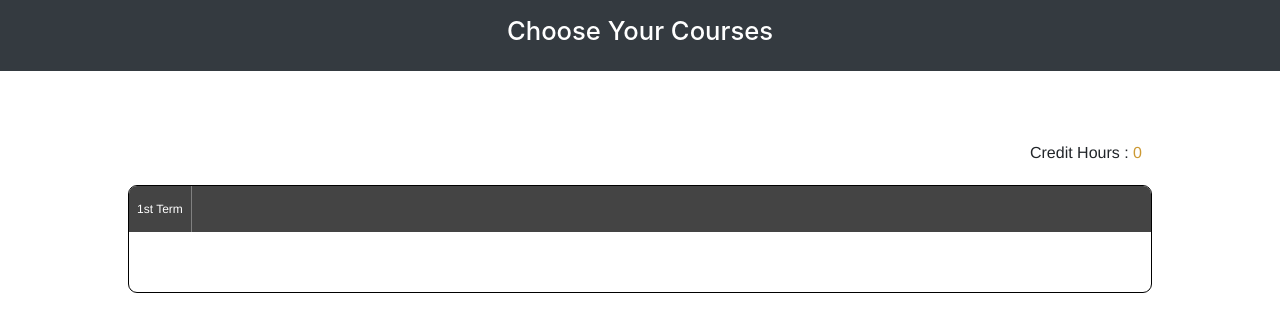
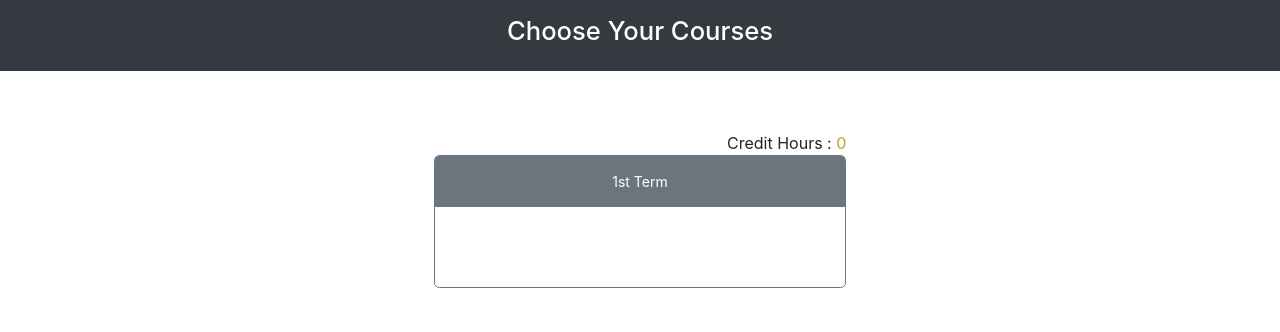
Before and after one commit to ahmedfawzy98/SSP-Scheduler-WebApp, a Django app: template templates/index.html in a window 1280 px wide. Shown: the part 56-388 px from the top of the page. Run offline with Django 3.2, Linux system fonts and the light colour scheme; data comes from the database, SQL or seed files in the repository; the template is opened without the code that fills it: values that come from a table or form of the project are taken from there, most other values are stand-ins (such as "Sample title", 1, 10 or a date in 2020); some libraries are stand-ins or nearby versions.

Commit message:
selection menu readability improvement

```diff
--- a/static/index.css
+++ b/static/index.css
@@ -3,42 +3,24 @@ body{
     -moz-user-select: none;
     -ms-user-select: none;
     -webkit-user-select: none;
+    font-size: .92rem !important;
 }
+
 
 #container-nb{
     width: 80%;
-    font-family: Helvetica, Sans-Serif;
     margin: 10px auto;
     position: relative;
     top: 50px;
 }
 
 #container-nb-form{
-    border:1px solid #000000;
-    border-radius: 9px;
+    border:1px solid #6c757d;
+    border-radius: 0.33rem;
 }
 
-
-ul {
-    list-style-type: none;
-    margin: 0;
-    padding: 0;
-    overflow: hidden;
-    background-color: #444444;
-    border-top-left-radius: 8px;
-    border-top-right-radius: 8px;
-}
-
-li {
-    float: left;
-}
-
-li a {
-    display: inline-block;
-    color: white !important;
-    text-align: center;
-    padding: 14px 3px;
-    text-decoration: none;
+#menu-btns .btn {
+    padding: 14px 3px !important;
     cursor: pointer;
     -webkit-touch-callout: none;
     -webkit-user-select: none;
@@ -46,8 +28,7 @@ li a {
     -ms-user-select: none;
     user-select: none;
     font-size: 10px;
-    border-right: 1px solid gray;
-
+    margin-right: 2px;
 }
 
 input[type=checkbox]{
@@ -58,14 +39,13 @@ input[type=checkbox]{
     background-color: #007bff;
 }
 
-
-
 #hours{
     color: 	#CC9933;
 }
 
-li a:hover {
-    background-color: #007bff;
+#menu-btns .btn:hover {
+    background-color: #6c757d;
+    border-color: #6c757d;
 }
 
 .form-check{
@@ -92,28 +72,74 @@ li a:hover {
     margin: 0 auto;
 }
 
+#menu-btns .btn:first-child{
+    /*border-radius: 0 !important;*/
+    border-bottom-left-radius: 0 !important;
+}
+#menu-btns .btn:last-child{
+    /*border-radius: 0 !important;*/
+    border-bottom-right-radius: 0 !important;
+}
+
+#menu-btns .btn.active{
+    background-color: #428bca !important;
+    border-color: #428bca !important;
+}
+
+#continueBtn[disabled]{
+    border: 1px solid #999999;
+    background-color: #cccccc;
+    color: #666666;
+}
+
+#continue:focus{
+    outline: 0;
+}
+
+#menu-btns .btn{
+
+}
+
+#menu-btns .btn:last-child{
+    margin-right: 0 !important;
+}
+
+#menu-btns{
+    background-color: #bebebe;
+    border-radius: .33rem;
+}
+
+
 @media (min-width: 375px){
-    li a{
-        padding: 14px 6px;
+    #menuBar .btn-group button{
+        padding: 14px 5px !important;
         font-size: 11px;
     }
 }
 
 @media (min-width: 425px){
-    li a{
-        padding: 14px 8px;
+    #menuBar .btn-group button{
+        padding: 14px 7px !important;
         font-size: 12px;
+    }
+    body{
+        font-size: 1rem !important;
     }
 }
 
 @media (min-width: 450px) {
-    li a:hover {
-        background-color: #898887;
+    #menuBar .btn-group button:hover {
+        background-color: #5a6268;
+        border-color: #5a6268;
     }
 }
 
 /* sm */
 @media (min-width: 544px) {
+    #menuBar .btn-group button{
+        padding: 14px 8px !important;
+        font-size: 14px;
+    }
 }
 
 /* md */
--- a/templates/index.html
+++ b/templates/index.html
@@ -8,6 +8,8 @@
     <link rel="stylesheet" href="{% static "index.css" %}">
     <link rel="stylesheet" href="{% static "bootstrap.css" %}">
     <link rel="stylesheet" href="{% static "department.css" %}">
+    <link rel="stylesheet" href="https://use.fontawesome.com/releases/v5.0.13/css/all.css" integrity="sha384-DNOHZ68U8hZfKXOrtjWvjxusGo9WQnrNx2sqG0tfsghAvtVlRW3tvkXWZh58N9jp"
+    crossorigin="anonymous">
 
     <script type="text/javascript" src="{% static "jquery.js" %}"></script>
 
@@ -28,39 +30,43 @@
 </section>
 
 
-
+    <div class="row justify-content-center">
+        <div class="col-12 col-sm-10 col-md-8 col-lg-7 col-xl-5">
             <div id="container-nb">
-        <p id="crHours" style="margin: 20px 10px;padding: 0;text-align: right;">Credit Hours : <span id="hours">0</span></p>
+                <div class="row">
+                    <div class="col-12 text-right">
+                        <p  id="crHours" style="display:inline;">Credit Hours : <span id="hours">0</span></p>
+                    </div>
+                </div>
                 <div id="container-nb-form">
                     <div id="menuBar">
-                <ul>
+                        <div class="btn-group btn-block" id="menu-btns" data-toggle="buttons">
                             {% for term_num in term_numbers %}
                                 {% if term_num == 1 %}
-                            <li><a id="1st" data-term="1">1st Term</a></li>
+                                    <button class="btn btn-secondary" id="1st" onclick="this.blur();" data-term="1">1st Term</button>
                                 {% elif term_num == 2 %}
-                            <li><a id="2nd" data-term="2">2nd Term</a></li>
+                                    <button class="btn btn-secondary" id="2nd" onclick="this.blur();" data-term="2">2nd Term</button>
                                 {% elif term_num == 3 %}
-                            <li><a id="3rd" data-term="3">3rd Term</a></li>
+                                    <button class="btn btn-secondary" id="3rd" onclick="this.blur();" data-term="3">3rd Term</button>
                                 {% elif term_num == 4 %}
-                            <li><a id="4th" data-term="4">4th Term</a></li>
+                                    <button class="btn btn-secondary" id="4th" onclick="this.blur();" data-term="4">4th Term</button>
                                 {% elif term_num == 5 %}
-                            <li><a id="5th" data-term="5">5th Term</a></li>
+                                    <button class="btn btn-secondary" id="5th" onclick="this.blur();" data-term="5">5th Term</button>
                                 {% elif term_num == 6 %}
-                            <li><a id="6th" data-term="6">6th Term</a></li>
+                                    <button class="btn btn-secondary" id="6th" onclick="this.blur();" data-term="6">6th Term</button>
                                 {% elif term_num == 7 %}
-                            <li><a id="7th" data-term="7">7th Term</a></li>
+                                    <button class="btn btn-secondary" id="7th" onclick="this.blur();" data-term="7">7th Term</button>
                                 {% elif term_num == 8 %}
-                            <li><a id="8th" data-term="8">8th Term</a></li>
+                                    <button class="btn btn-secondary" id="8th" onclick="this.blur();" data-term="8">8th Term</button>
                                 {% elif term_num == 9 %}
-                            <li><a id="9th" data-term="9">9th Term</a></li>
+                                    <button class="btn btn-secondary" id="9th" onclick="this.blur();" data-term="9">9th Term</button>
                                 {% elif term_num == 10 %}
-                            <li><a id="10th" data-term="10">10th Term</a></li>
+                                    <button class="btn btn-secondary" id="10th" onclick="this.blur();" data-term="10">10th Term</button>
                                 {% elif term_num == 11 %}
-                            <li><a id="11th" data-term="11">Humanities</a></li>
+                                    <button class="btn btn-secondary" id="11th" onclick="this.blur();" data-term="11">Humanities</button>
                                 {% endif %}
                             {% endfor %}
-
-                </ul>
+                        </div>
                     </div>
 
                     <form action="/schedule/" method="post" >
@@ -69,10 +75,10 @@
                             <input type="number" name="hoursTaken" value="0" id="hoursIn" style="display: none" >
                         <div  class="form-group">
                             <div class="row m-3">
-                        <div class="col-12 justify-content-start mt-2" style="padding: 0.15rem">
-                            <span id="selectAllA"  class="selectAllBtn">(select the whole term)</span>
+                                <div class="col-12 justify-content-start mt-1" style="padding: 0.15rem;margin-left:-5px">
+                                    <button class="btn btn-secondary btn-sm selectAllBtn" style="line-height: 1;display:none;">Select All</button>
                                 </div>
-                        <div id="options" class="col-12 col-md-9 col-lg-10">
+                                <div id="options" class="col-12">
         {#                            <div class="form-check" style="" data-term="7">#}
         {#                                 <label style="" class="form-check-label">#}
         {#                                     <input data-crh="3" name="DSP implementation of communication systems" class="form-check-input position-static" type="checkbox" id="ASD ADSASDASD ASD AD AD AD ASD AD">#}
@@ -80,68 +86,68 @@
         {#                                 </label>#}
         {#                             </div>#}
                                 </div>
-{#                        <div class="d-none col-md-3 col-lg-2 d-md-block">#}
-{#                            <input id="selectAllIn" type="button" class="selectAllBtn btn btn-secondary btn-block" value="Select All">#}
-{#                        </div>#}
                             </div>
                             <div class="row justify-content-center m-3 justify">
-                        <div id="continue" class="col-8 col-md-4 col-lg-3">
+                                <div class="col-8 col-md-4 col-lg-4">
+                                    <span id="continue" class="d-inline-block" style="width:100%" tabindex="0" data-toggle="tooltip" title="You need 12 credit hours at least to continue">
+                                    </span>
                                 </div>
                             </div>
                         </div>
                     </form>
                 </div>
             </div>
+        </div>
+    </div>
 
-{#    <script src="https://code.jquery.com/jquery-3.3.1.slim.min.js" integrity="sha384-q8i/X+965DzO0rT7abK41JStQIAqVgRVzpbzo5smXKp4YfRvH+8abtTE1Pi6jizo" crossorigin="anonymous"></script>#}
 
     <script src="https://ajax.googleapis.com/ajax/libs/jquery/3.4.1/jquery.min.js"></script>
     <script src="https://cdnjs.cloudflare.com/ajax/libs/popper.js/1.14.7/umd/popper.min.js" integrity="sha384-UO2eT0CpHqdSJQ6hJty5KVphtPhzWj9WO1clHTMGa3JDZwrnQq4sF86dIHNDz0W1" crossorigin="anonymous"></script>
     <script src="https://stackpath.bootstrapcdn.com/bootstrap/4.3.1/js/bootstrap.min.js" integrity="sha384-JjSmVgyd0p3pXB1rRibZUAYoIIy6OrQ6VrjIEaFf/nJGzIxFDsf4x0xIM+B07jRM" crossorigin="anonymous"></script>
     <script>
-        $("li>a").mousedown(function () {
-            return false;
-        });
-
         let options = $('#options');
-        let continueBtn = $("#continue")
+        let continueBtn = $("#continue");
 
          {% for course in courses %}
-             {#options.append("<div class=\"form-check\" style=\"white-space:nowrap;\" data-term=\""+ "{{ course.term }}"+"\">\n" +#}
-             {#    "                <input data-crh=\""+ "{{ course.creditHours }}" +"\" name=\""+ "{{ course.name }}" +"\" class=\"form-check-input position-static\" type=\"checkbox\" id=\"" + "{{ course.name }}" + "\">\n" +#}
-             {#    "                <label style=\" text-overflow: ellipsis;\" class=\"form-check-label \" for=\"" + "{{ course.name }}" + "\">" + "{{ course.name }}"+" ("+"{{ course.creditHours }}" +")"+ "</label>\n" +#}
-             {#    "            </div>");#}
-             options.append("<div class=\"form-check\" style=\"\" data-term=\""+ "{{ course.term }}"+"\">\n" +
-                 "                <label style=\" text-overflow: ellipsis;\" class=\"form-check-label \">" +
-                 "                <input data-crh=\""+ "{{ course.creditHours }}" +"\" name=\""+ "{{ course.name }}" +"\" class=\"form-check-input position-static\" type=\"checkbox\" id=\"" + "{{ course.name }}" + "\">\n" +
-                 "{{ course.name }}"+" <span class=\"badge badge-pill badge-secondary\">"+"{{ course.creditHours }}" +" hr</span>"+ "</label>\n" +
-                 "            </div>");
+             options.append("<div class=\"form-check\" style=\"display:none\" data-term=\""+ "{{ course.term }}"+"\">\n" +
+                                 "<div class='row'>" +
+                                    "<div class='col-9'>" +
+                                    "<label style=\" text-overflow: ellipsis;\" class=\"form-check-label \">" +
+                                        "<input data-crh=\""+ "{{ course.creditHours }}" +"\" name=\""+ "{{ course.name }}" +
+                                            "\" class=\"form-check-input position-static\" type=\"checkbox\" id=\"" +
+                                            "{{ course.name }}" + "\">\n" +
+                                            "{{ course.name }}"+
+                                    "</label>\n" +
+                                    "</div>" +
+                                    "<div class='col-1'>" +
+                                        "<span class=\"badge badge-pill badge-secondary\">"+"{{ course.creditHours }}" +" hrs</span>"+
+                                    "</div>" +
+                                "</div>" +
+                                "<hr style='padding:0;margin:0;'>"+
+                            "</div>");
          {% endfor %}
 
 
 
-        continueBtn.append("<button id=\"continueBtn\" type=\"submit\" class=\"btn btn-primary btn-block\" name=\"submit\" value=\"selection\" disabled>Continue</button>");
-        options.children("div").hide();
-        $(".selectAllBtn").hide();
-        $("#continueBtn").hide();
+        continueBtn.append("<button style='pointer-events:none;display:none' id=\"continueBtn\" type=\"submit\" class=\"btn btn-primary btn-block\" name=\"submit\"" +
+            " value=\"selection\"" +
+            " disabled>Continue</button>");
 
 
-
-        $("li>a").click(function () {
+        $("#menu-btns .btn").click(function () {
             let termNum = $(this).attr("data-term");
-            $("li>a").removeClass("active");
-            $(this).addClass("active");
+            $("#menu-btns .btn").removeClass("active");
             let options = $('#options');
             options.children("div").hide();
             options.children("div[data-term='"+termNum+"']").show();
             if(options.children("div[data-term='"+termNum+"']").length > 0){
                 $(".selectAllBtn").show();
                 $("#continueBtn").show();
-                if($("#options").children("div:visible").children("label").children("input:checked").length
-                                >= $("#options").children("div:visible").children("label").children("input").length-2 ){
-                    $(".selectAllBtn").text("(deselect the whole term)");
+                if($("#options").children("div:visible").children("div").children("div").children("label").children("input:checked").length
+                                >= $("#options").children("div:visible").children("div").children("div").children("label").children("input").length-2 ){
+                    $(".selectAllBtn").text("Deselect All");
                 }else{
-                    $(".selectAllBtn").text("(select the whole term)");
+                    $(".selectAllBtn").text("Select All");
                 }
             }else{
                 $(".selectAllBtn").hide();
@@ -153,13 +159,14 @@
 
 
 
-        $(".selectAllBtn").click(function () {
-            if($(this).text().includes("deselect")) {
-                $("#options").children("div:visible").children("label").children("input:checked").click();
-                $(this).text("(select the whole term)");
+        $(".selectAllBtn").click(function (e) {
+            e.preventDefault();
+            if($(this).text().includes("Deselect")) {
+                $("#options").children("div:visible").children("div").children("div").children("label").children("input:checked").click();
+                $(this).text("Select All");
             }else{
-                $("#options").children("div:visible").children("label").children("input:not(:checked)").click();
-                $(this).text("(deselect the whole term)");
+                $("#options").children("div:visible").children("div").children("div").children("label").children("input:not(:checked)").click();
+                $(this).text("Deselect All");
             }
         });
 
@@ -174,12 +181,9 @@
                if(newValue <= 21 ){
                    $("#hours").html(newValue);
                    if(newValue >= 12){
-                       $("#continueBtn").animate({
-                         opacity: "1"
-                       },'fast',function () {
                        $("#continueBtn").prop('disabled', false);
-                       });
-
+                       $("#continue").attr("data-original-title","");
+                       $("#continueBtn").css("pointer-events","");
                    }
                }else {
                    $(this).prop('checked', false);
@@ -202,12 +206,9 @@
             else{
                 newValue = parseInt($("#hours").html())-parseInt($(this).attr("data-crh"));
                 if(newValue < 12){
-                    $("#continueBtn").animate({
-                         opacity: ".65"
-                       },'fast',function () {
                     $("#continueBtn").prop('disabled', true);
-                       });
-
+                    $("#continue").attr("data-original-title","You need 12 credit hours at least to continue");
+                    $("#continueBtn").css("pointer-events","none");
                 }
                 $("#hours").html(parseInt($("#hours").html())-parseInt($(this).attr("data-crh")));
             }
@@ -215,6 +216,21 @@
            $("#hoursIn").attr("value",$("#hours").html());
         });
 
+        {#$(".form-check").on('click',function () {#}
+        {#    let checkBox = $(this).children("div").children().first().children("label").children("input");#}
+        {#    if(checkBox.prop("checked") === true){#}
+        {#        checkBox.prop("checked", false)#}
+        {#        checkBox.trigger('change')#}
+        {#    }#}
+        {#    else{#}
+        {#        checkBox.prop("checked", true)#}
+        {#        checkBox.trigger('change')#}
+        {#    }#}
+        {#    console.log("HELLO");});#}
+        $(function () {
+          $('[data-toggle="tooltip"]').tooltip()
+        });
+
 
     </script>
 </body>
```
Lines whose indentation alone changed are shown as unchanged.
